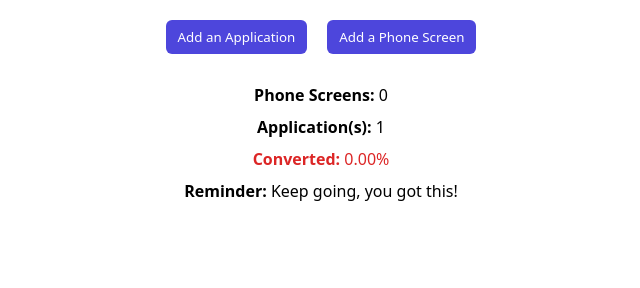
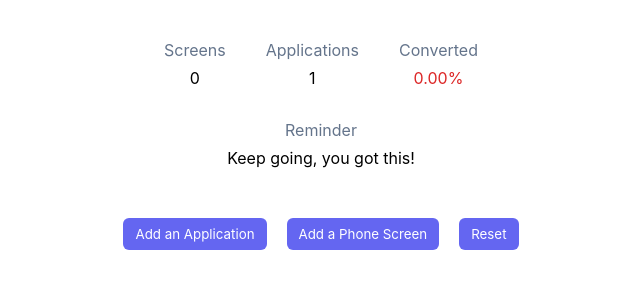
Before and after one commit to arthur-su/Phone-Screen-Conversion-Calculator, a plain HTML site: page index.html in a window 1280 px wide. Both pictures are taken after a click on the button "Add an Application". Shown: the whole page, without its empty margins (319-959 px from the left). Drawn offline with Linux system fonts and the light colour scheme.

Commit message:
UI rehauled and added reset button

```diff
--- a/app.js
+++ b/app.js
@@ -19,8 +19,8 @@ const stage3 = new currentTotalEasyApplies(90);
 
 function incrementTotalPhoneScreens() {
   totalPhoneScreens += 1;
-  const container = document.querySelector('.container-phonescreens');
-  container.innerHTML = `<b class="display-phonescreens">Phone Screens:</b> ${totalPhoneScreens}`;
+  const value = document.querySelector('.display-phonescreen-value');
+  value.textContent = `${totalPhoneScreens}`;
   calculatePhoneScreenConversionRate();
 }
 
@@ -36,8 +36,8 @@ function stopIncrementTotalPhoneScreens() {
 
 function incrementTotalEasyApplyApplications() {
   totalEasyApplyApplications += 1;
-  const container = document.querySelector('.container-applications');
-  container.innerHTML = `<b class="display-applications">Application(s):</b> ${totalEasyApplyApplications}`;
+  const value = document.querySelector('.display-application-value');
+  value.textContent = `${totalEasyApplyApplications}`;
   remindToCheckIn();
   calculatePhoneScreenConversionRate();
   console.log('totalEasyApplyApplications', totalEasyApplyApplications);
@@ -61,23 +61,23 @@ function calculatePhoneScreenConversionRate() {
   console.log(phoneScreenConversionRate);
   if (
     phoneScreenConversionRate < targetConversionRate &&
-    phoneScreenConversionRate < 5
+    phoneScreenConversionRate < 5.0
   ) {
-    const container = document.querySelector('.container-conversionrate');
-    container.innerHTML = `<b>Converted:</b> ${phoneScreenConversionRate}%`;
-    container.style.color = 'rgb(220 38 38)';
+    const value = document.querySelector('.display-conversion-value');
+    value.textContent = ` ${phoneScreenConversionRate}%`;
+    value.style.color = 'rgb(220 38 38)';
   } else if (
-    phoneScreenConversionRate >= 5 &&
+    phoneScreenConversionRate >= 5.0 &&
     phoneScreenConversionRate < targetConversionRate
   ) {
-    const container = document.querySelector('.container-conversionrate');
-    container.innerHTML = `<b>Converted:</b> ${phoneScreenConversionRate}%`;
-    container.style.color = 'rgb(251 191 36)';
+    const value = document.querySelector('.display-conversion-value');
+    value.textContent = ` ${phoneScreenConversionRate}%`;
+    value.style.color = 'rgb(251 191 36)';
   } else {
-    const container = document.querySelector('.container-conversionrate');
-    container.innerHTML = `<b>Converted:</b> ${phoneScreenConversionRate}%`;
+    const value = document.querySelector('.display-conversion-value');
+    value.textContent = ` ${phoneScreenConversionRate}%`;
     console.log('phoneScreenConversionRate', phoneScreenConversionRate);
-    container.style.color = 'rgb(132 204 22)';
+    value.style.color = 'rgb(132 204 22)';
   }
 }
 
@@ -96,11 +96,23 @@ function remindToCheckIn() {
 }
 
 function displayReminderToMakeDecisionOnApproach() {
-  const container = document.querySelector('.container-reminders');
-  container.innerHTML = `<b>Reminder:</b> Time to re-evaluate strategy based on above Conversion Rate!`;
+  const value = document.querySelector('.display-reminder-value');
+  value.textContent = `Time to re-evaluate strategy based on above Conversion Rate!`;
 }
 
 function unmountReminder() {
-  const container = document.querySelector('.container-reminders');
-  container.innerHTML = `<b>Reminder: </b>Keep going, you got this!`;
+  const value = document.querySelector('.display-reminder-value');
+  value.textContent = `Keep going, you got this!`;
 }
+
+function reset() {
+  totalPhoneScreens = 0;
+  totalEasyApplyApplications = 0;
+  const phonescreenValue = document.querySelector('.display-phonescreen-value');
+  phonescreenValue.textContent = `${totalPhoneScreens}`;
+  const applicationValue = document.querySelector('.display-application-value');
+  applicationValue.textContent = `${totalEasyApplyApplications}`;
+  const conversionValue = document.querySelector('.display-conversion-value');
+  conversionValue.textContent = 'none';
+  conversionValue.style.color = 'black';
+}
--- a/index.html
+++ b/index.html
@@ -9,6 +9,26 @@
   </head>
   <body>
     <div class="container">
+      <div class="container-content">
+        <div class="container-metrics">
+          <div class="container-label-value">
+            <div class="display-label">Screens</div>
+            <div class="display-phonescreen-value">0</div>
+          </div>
+          <div class="container-label-value">
+            <div class="display-label">Applications</div>
+            <div class="display-application-value">0</div>
+          </div>
+          <div class="container-label-value">
+            <div class="display-label">Converted</div>
+            <div class="display-conversion-value">none</div>
+          </div>
+        </div>
+        <div class="container-label-value">
+          <div class="display-label">Reminder</div>
+          <div class="display-reminder-value">Keep going, you got this!</div>
+        </div>
+      </div>
       <div class="btns">
         <button
           onclick="incrementTotalEasyApplyApplications()"
@@ -26,18 +46,12 @@
         >
           Add a Phone Screen
         </button>
-      </div>
-      <div class="container-content">
-        <div class="container-phonescreens">
-          <b class="display-phonescreens">Phone Screens:</b> 0
-        </div>
-        <div class="container-applications">
-          <b class="display-applications">Application(s):</b> 0
-        </div>
-        <div class="container-conversionrate"><b>Converted:</b></div>
-        <div class="container-reminders">
-          <b class="display-reminders">Reminder:</b> Keep going, you got this!
-        </div>
+        <button
+          onclick="reset()"
+          class="btn"
+        >
+          Reset
+        </button>
       </div>
     </div>
   </body>
--- a/style.css
+++ b/style.css
@@ -1,19 +1,42 @@
 * {
-  font-family: ui-sans-serif, system-ui, -apple-system, BlinkMacSystemFont,
-    'Segoe UI', Roboto, 'Helvetica Neue', Arial, 'Noto Sans', sans-serif,
-    'Apple Color Emoji', 'Segoe UI Emoji', 'Segoe UI Symbol', 'Noto Color Emoji';
+  font-family: Averta, -apple-system, BlinkMacSystemFont, 'Segoe UI', Roboto,
+    Helvetica, Arial, sans-serif;
 }
 
-div {
-  margin-top: 10px;
+.container {
+  /* display: flex;
+  flex-direction: column;
+  align-items: center;
+  border-width: 1px;
+  border-color: rgb(226 232 240); */
+  box-sizing: content-box;
 }
 
 .container-content {
   display: flex;
   flex-direction: column;
   align-items: center;
-  /* background-color: black; */
-  color: black;
+  margin-top: 1.5rem;
+  margin-bottom: 1.5rem;
+}
+
+.container-metrics {
+  display: flex;
+  flex-direction: row;
+}
+
+.container-label-value {
+  display: flex;
+  flex-direction: column;
+  align-items: center;
+  margin-left: 1.25rem;
+  margin-right: 1.25rem;
+  margin-top: 1rem;
+  margin-bottom: 1rem;
+}
+
+.display-label {
+  margin-bottom: 0.5rem;
 }
 
 .btns {
@@ -24,7 +47,7 @@ div {
 
 .btn {
   border-radius: 0.375rem;
-  background-color: #4d46dc;
+  background-color: #6466f1;
   border: none;
   margin: 10px;
   padding: 8px 12px;
@@ -37,6 +60,6 @@ div {
   box-shadow: 0px 0px 5px rgba(0, 0, 0, 0.2);
 }
 
-.btn b {
-  color: black;
+.display-label {
+  color: rgb(100 116 139);
 }
```
